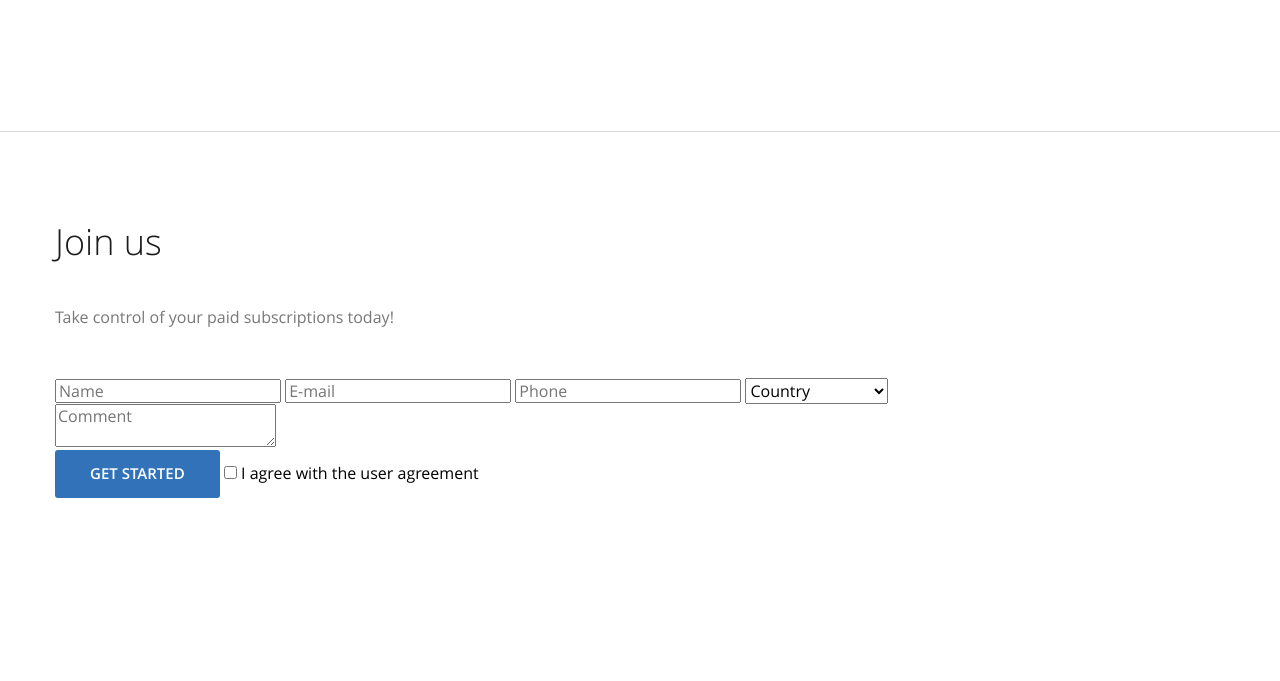
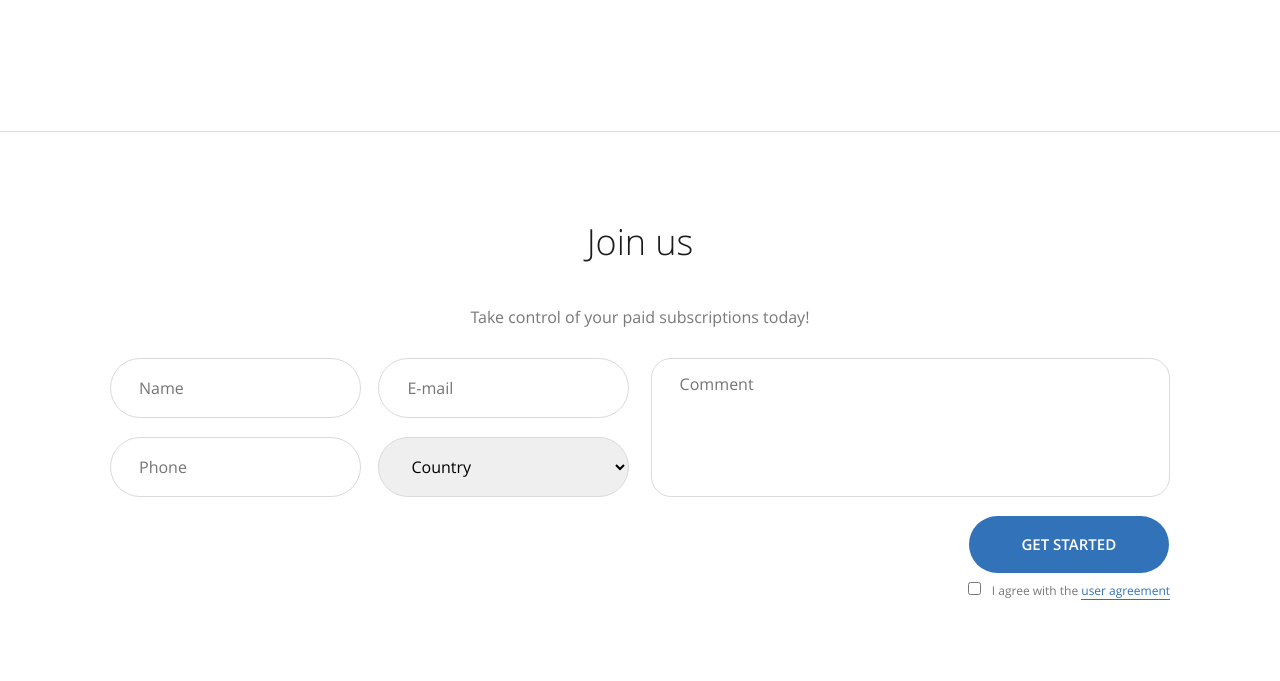
Before and after one commit to morkovkalove/Landing-Lionic, a plain HTML site: page index.html in a window 1280 px wide. Shown: the part 3220-3901 px from the top of the page. Drawn offline with Linux system fonts and the light colour scheme.

Commit message:
Update style.css
Create form style

```diff
--- a/css/style.css
+++ b/css/style.css
@@ -426,6 +426,109 @@ body {
   color: #787878;
 }
 
+/* form Join us */
+.join-us {
+  border-bottom: 1px solid #C4C4C4;
+}
+
+.form {
+  padding-left: 55px;
+  padding-right: 55px;
+}
+
+.join-us-title {
+  text-align: center;
+}
+
+.join-us-descr {
+  text-align: center;
+  margin-bottom: 30px;
+}
+
+.form-input {
+  border: 1px solid #dadada;
+  border-radius: 50px;
+  box-sizing: border-box;
+  padding: 16px 28px;
+  width: 251px;
+  height: 60px;
+}
+
+.form-input:nth-child(-n+2) {
+  margin-bottom: 19px;
+}
+
+.form-select {
+  border: 1px solid #dadada;
+  border-radius: 50px;
+  box-sizing: border-box;
+  padding: 16px 28px;
+  width: 251px;
+  height: 60px;
+}
+
+.form-textarea {
+  border: 1px solid #dadada;
+  border-radius: 20px;
+  box-sizing: border-box;
+  resize: none;
+  width: 100%;
+  height: 100%;
+  padding: 16px 28px;
+}
+
+.form-top {
+  display: flex;
+  justify-content: space-between;
+
+  margin-bottom: 19px;
+}
+
+.form-left {
+  display: flex;
+  flex-wrap: wrap;
+  justify-content: space-between;
+  width: 49%;
+}
+
+.form-right {
+  width: 49%;
+}
+
+.form-bottom {
+  display: flex;
+  justify-content: flex-end;
+}
+
+.form-wrapper {
+  display: flex;
+  flex-direction: column;
+  align-items: center;
+}
+
+.form-btn {
+  min-width: 200px;
+  padding-top: 20px;
+  padding-bottom: 20px;
+  border-radius: 50px;
+  margin-bottom: 9px;
+}
+
+.form-check {
+  font-size: 12px;
+  line-height: 16px;
+  color: #787878;
+}
+
+.form-check input {
+  margin-right: 8px;
+}
+
+.form-check a {
+  color: #3172b9;
+  border-bottom: 1px solid #3172b9;
+}
+
 
 /* footer */
 .fpoter {
```
